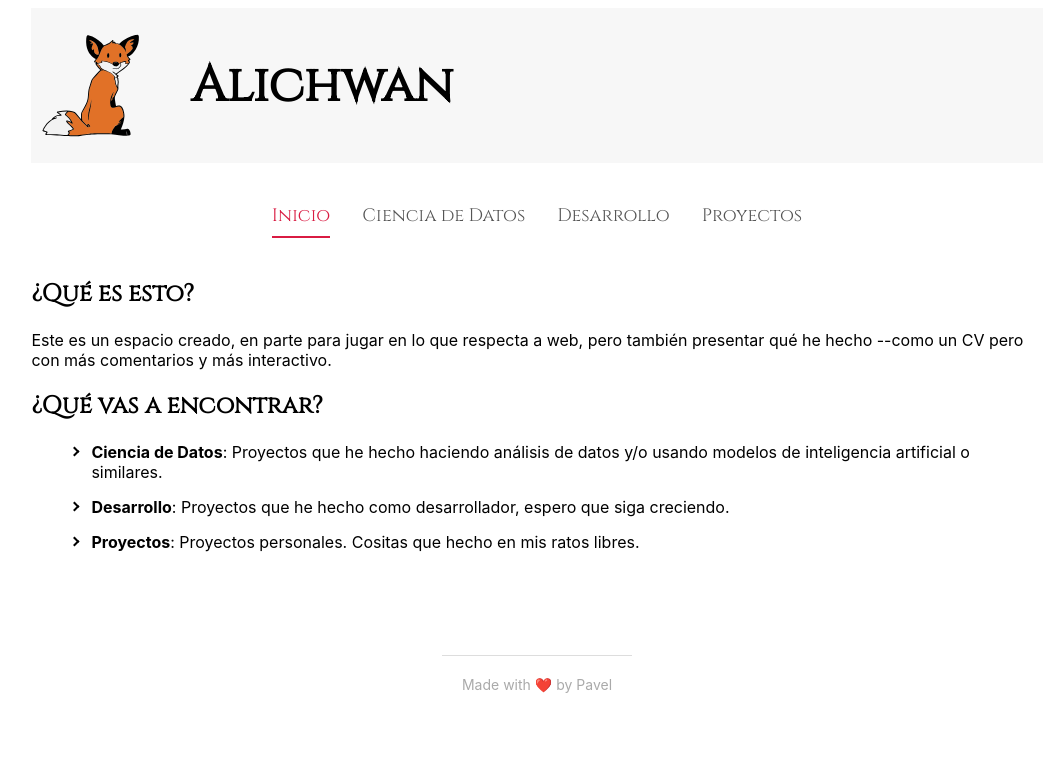
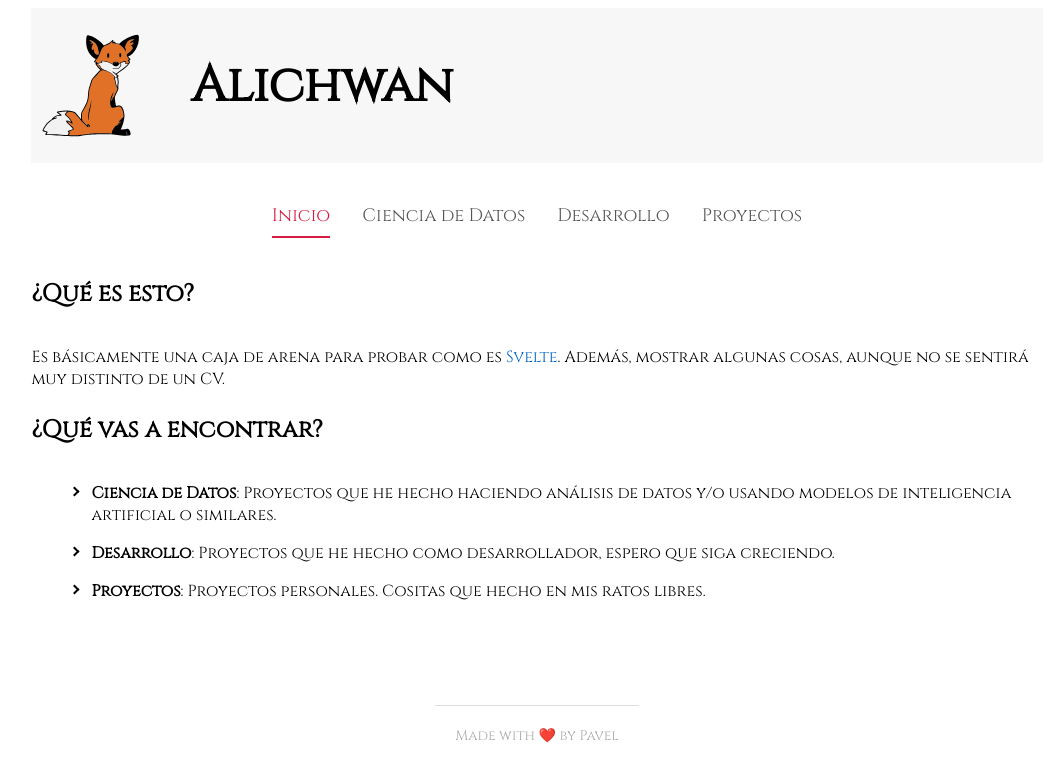
Before and after one commit to alichwan/HomePage, a Svelte app: page / in a window 1280 px wide. Shown: the top 780 px of the page, without its empty margins (103-1162 px from the left). Built offline with nearby package versions, Linux system fonts and the light colour scheme.

Commit message:
minor changes

```diff
--- a/public/global.css
+++ b/public/global.css
@@ -9,7 +9,18 @@ body {
 	margin: 0;
 	padding: 8px;
 	box-sizing: border-box;
-	font-family: -apple-system, BlinkMacSystemFont, "Segoe UI", Roboto, Oxygen-Sans, Ubuntu, Cantarell, "Helvetica Neue", sans-serif;
+	font-family: 'Cinzel', Arial, Helvetica, sans-serif;
+}
+
+h2 {
+    font-family: 'Cinzel', Arial, Helvetica, sans-serif;
+    margin-top: 0.5em;
+    margin-bottom: 1.5em;
+}
+
+p {
+	margin-top: 0.5em;
+    margin-bottom: 1.5em;
 }
 
 a {
--- a/src/components/DeveloperTab.svelte
+++ b/src/components/DeveloperTab.svelte
@@ -17,6 +17,10 @@
     <br>
     Si bien me interesa tanto el desarrollo en frontend como en backend, el primero me llama más la atención.
   </p>
+  <p class="disclaimer">Eso sí, debo pedir disculpas a cualquier senior developer que llegue a leer esto,
+    pues definitivamente es un crimen apretar un par de teclas y decir que estoy haciendo desarrollo web.
+    Pero eso no quita que me interese todo esto.
+  </p>
   <CardsList {info}/>
 </div>
 
@@ -24,4 +28,9 @@
   h2 {
     font-family: 'Cinzel', Arial, Helvetica, sans-serif;
   }
+
+  .disclaimer {
+    color: lightgray;
+  }
+
 </style>
--- a/src/components/Home.svelte
+++ b/src/components/Home.svelte
@@ -5,8 +5,8 @@
 <div class="home-div">
   <h2>¿Qué es esto?</h2>
   <p>
-    Este es un espacio creado, en parte para jugar en lo que respecta a web,
-    pero también presentar qué he hecho --como un CV pero con más comentarios y más interactivo.
+    Es básicamente una caja de arena para probar como es <a href="https://svelte.dev/">Svelte</a>.
+    Además, mostrar algunas cosas, aunque no se sentirá muy distinto de un CV.
   </p>
   <h2>¿Qué vas a encontrar?</h2>
     <ul>
@@ -17,11 +17,8 @@
 </div>
 
 <style>
-  h2 {
-    font-family: 'Cinzel', Arial, Helvetica, sans-serif;
-  }
   li {
-    margin-bottom: 15px;
+    margin-bottom: 1em;
     list-style: none;
     position: relative;
     padding: 0 0 0 20px;
```
Also changed, not shown: 1 other file (tests, documents, lock files or other folders).
